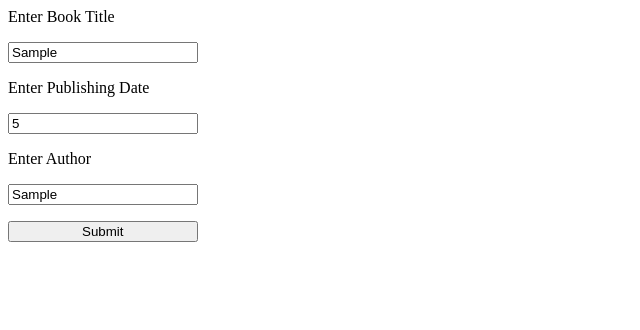
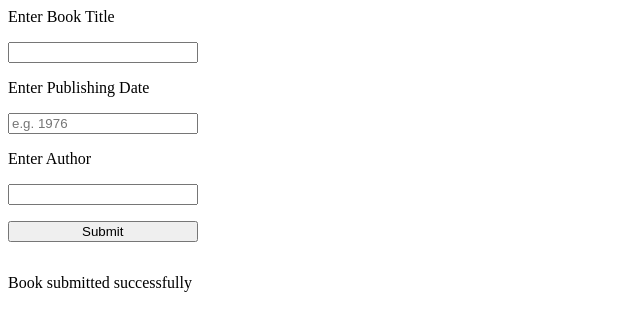
Before and after one commit to Swanson107/book-library, a plain HTML site: page index.html in a window 1280 px wide. Both pictures are taken after typing "Sample", "5", "Sample" into the empty fields and a click on the button "Submit". Shown: the whole page, without its empty margins (0-640 px from the left). Drawn offline with Linux system fonts and the light colour scheme.

Commit message:
Add gui functionality

```diff
--- a/index.html
+++ b/index.html
@@ -25,6 +25,10 @@
                 <label for="author-input">Enter Author</label>
                 <input type="text" class="input" id="author-input">
                 <button class="button" id="submit-book">Submit</button>
+                <p id="submit-error"></p>
+            </div>
+            <div class="book-display">
+
             </div>
 
         </div>
--- a/script.js
+++ b/script.js
@@ -1,4 +1,8 @@
 let books = [];
+const titleInput = document.getElementById('title-input');
+const dateInput = document.getElementById('date-input');
+const authorInput = document.getElementById('author-input');
+const submitError = document.getElementById('submit-error');
 
 function Book(title, date, author) {
     this.title = title;
@@ -16,18 +20,26 @@ books.push(twilight);
 books.push(twilightTwo);
 
 function addToBooks() {
-    let newTitle = prompt('Enter a book title');
-    let newDate = prompt('Enter a date (must be a valid integer)');
-    let newAuthor = prompt('Enter author name');
+    let newTitle = titleInput.value;
+    let newDate = dateInput.value;
+    let newAuthor = authorInput.value;
 
     const newBook = new Book(newTitle, parseInt(newDate), newAuthor);
     books.push(newBook);
-
 }
 
 console.table(books);
 
 
 document.getElementById('submit-book').addEventListener('click', function() {
-
+    if (titleInput.value === '' || dateInput.value === '' || authorInput.value === '') {
+        submitError.textContent = 'Error. One or more fields are empty';
+    } else {
+        addToBooks();
+        titleInput.value = '';
+        dateInput.value = '';
+        authorInput.value = '';
+        submitError.textContent = 'Book submitted successfully';
+        console.table(books);
+    }
 })
```
